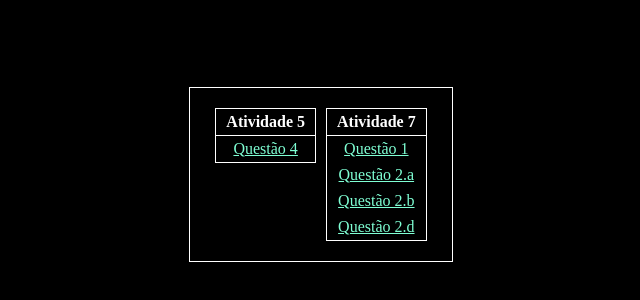
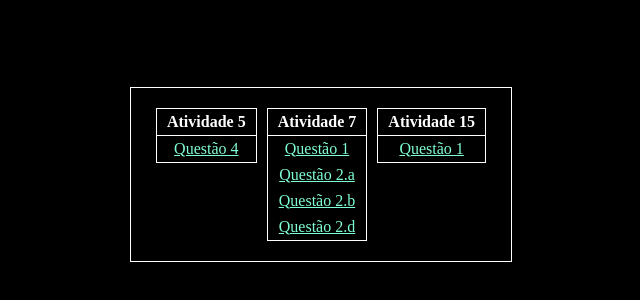
Before and after one commit to jowgaze/cg-uespi, a plain HTML site: page index.html in a window 1280 px wide. Shown: the part 226-526 px from the top of the page, without its empty margins (319-959 px from the left). Drawn offline with Linux system fonts and the light colour scheme.

Commit message:
Feat: Add resolutions of class questions 15

```diff
--- a/index.html
+++ b/index.html
@@ -1,5 +1,6 @@
 <!DOCTYPE html>
 <html lang="en">
+
 <head>
     <meta charset="UTF-8" />
     <meta name="viewport" content="width=device-width, initial-scale=1.0" />
@@ -7,6 +8,7 @@
     <link rel="stylesheet" href="style/reset.css">
     <link rel="stylesheet" href="style/style.css">
 </head>
+
 <body>
     <div class="container" style="flex-direction: row;">
         <div class="activitie">
@@ -25,6 +27,14 @@
             <a href="sierpinski-triangle-2d-recursive/index.html">Questão 2.b</a>
             <a href="sierpinski-triangle-3d-recursive/index.html">Questão 2.d</a>
         </div>
+
+        <div class="activitie">
+            <div class="activitie-title">
+                Atividade 15
+            </div>
+            <a href="colorful-cube-with-triangles/index.html">Questão 1</a>
+        </div>
     </div>
 </body>
+
 </html>
```
Lines whose indentation alone changed are shown as unchanged.
